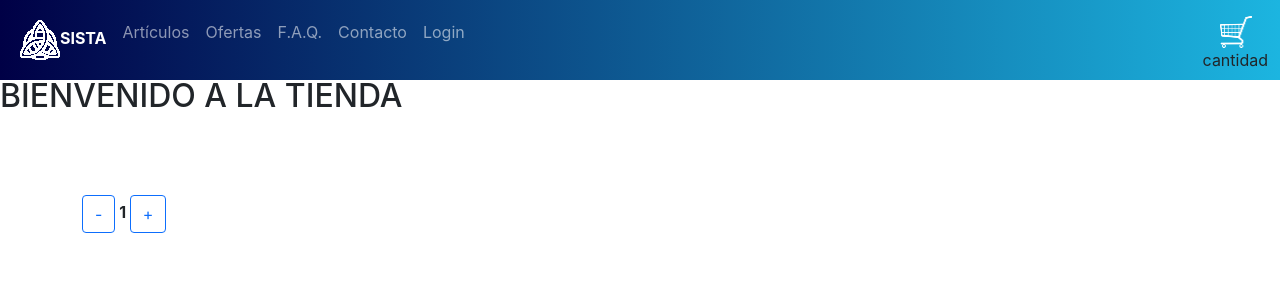
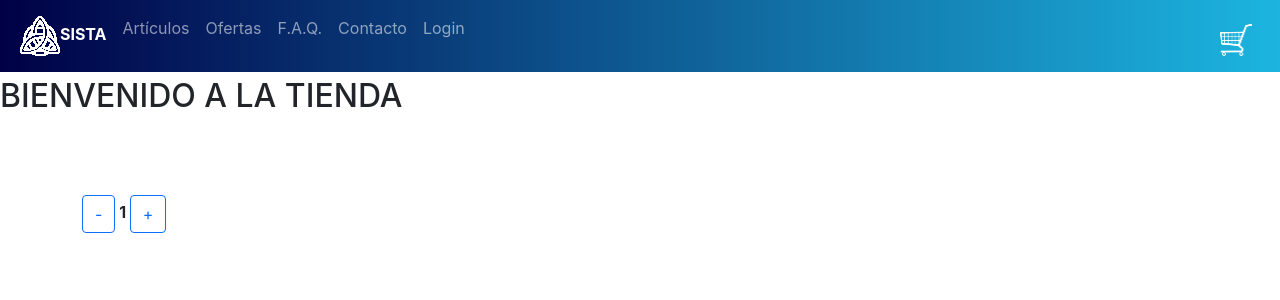
Before and after one commit to Pancho-uy/sista-react, a React (Create React App) app: page / in a window 1280 px wide. Shown: the top 300 px of the page. Built offline with nearby package versions, Linux system fonts and the light colour scheme.

Commit message:
ENTREGA COMPONENTES II

```diff
--- a/src/components/Carrito.jsx
+++ b/src/components/Carrito.jsx
@@ -1,12 +1,11 @@
 import carrito from "../carrito.png"
 
-export default function ElCarrito(cantidad) {
+export default function ElCarrito() {
   return (
     <>
         <a className="nav-link" href="/#">
             <img className="float-end" src={carrito} alt="carrito" width="32" height="32"/>
         </a>
-        <span>cantidad</span>
     </>
   )
 }
--- a/src/components/ItemCount.jsx
+++ b/src/components/ItemCount.jsx
@@ -4,14 +4,14 @@ import ElCarrito from "./Carrito";
 
 function BotonCompra({stock,inicio}) {
 
-  let [cantidad, setCount] = useState(inicio);
-
+  const [cantidad, setCount] = useState(inicio);
   /* cantidad=inicio; */
 
   function agrego(){
     setCount(cantidad + 1);
     if (cantidad>=stock) {alert("NO HAY MAS STOCK");
-    setCount(cantidad=stock);}
+    setCount(cantidad=stock);
+  }
   }
 
   function saco(){
@@ -29,7 +29,6 @@ function BotonCompra({stock,inicio}) {
         <button className="btn btn-outline-primary" onClick={saco}> - </button>
         <span><strong>    {cantidad}    </strong></span>
         <button className="btn btn-outline-primary" onClick={agrego}> + </button>
-
     </div>
     </section>
   )
```
